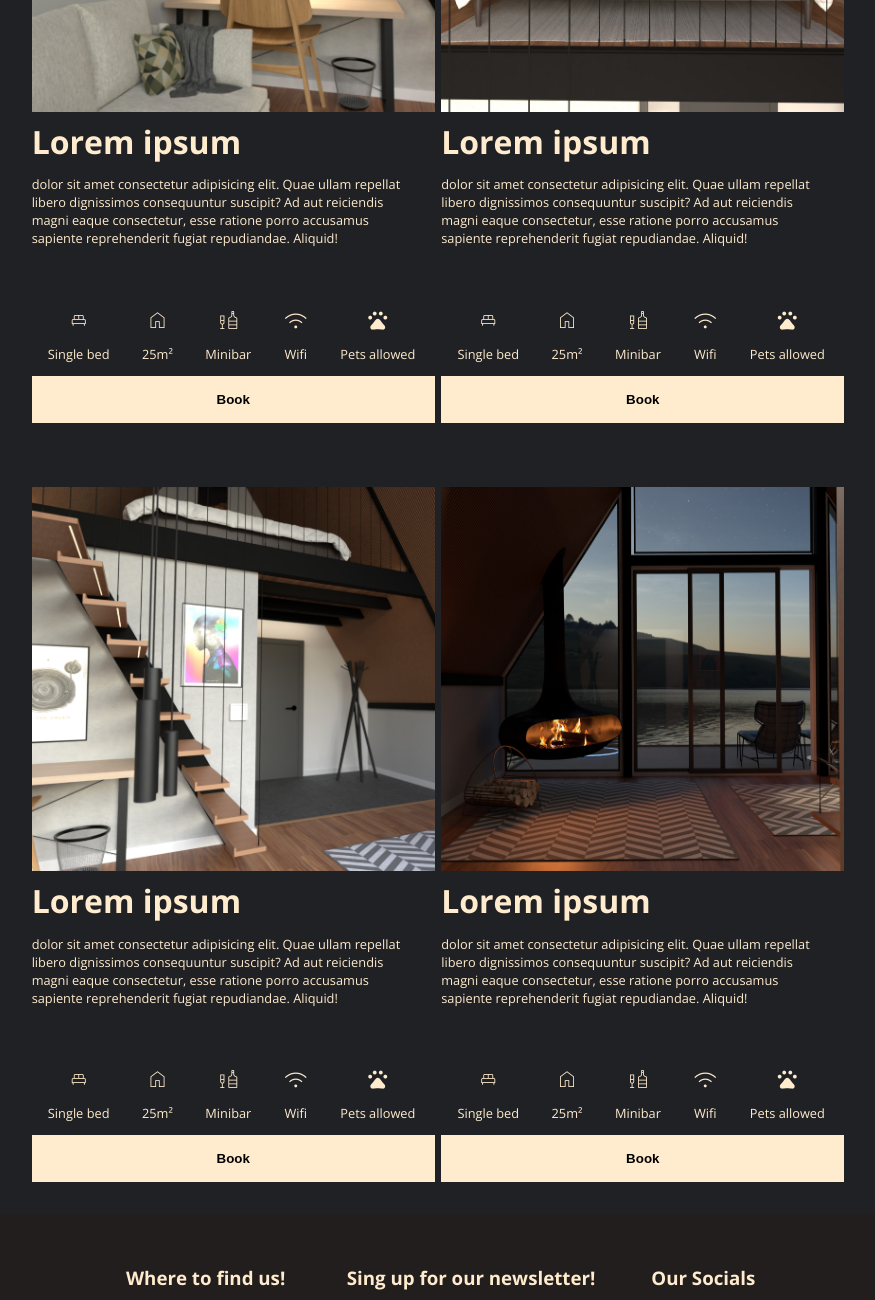
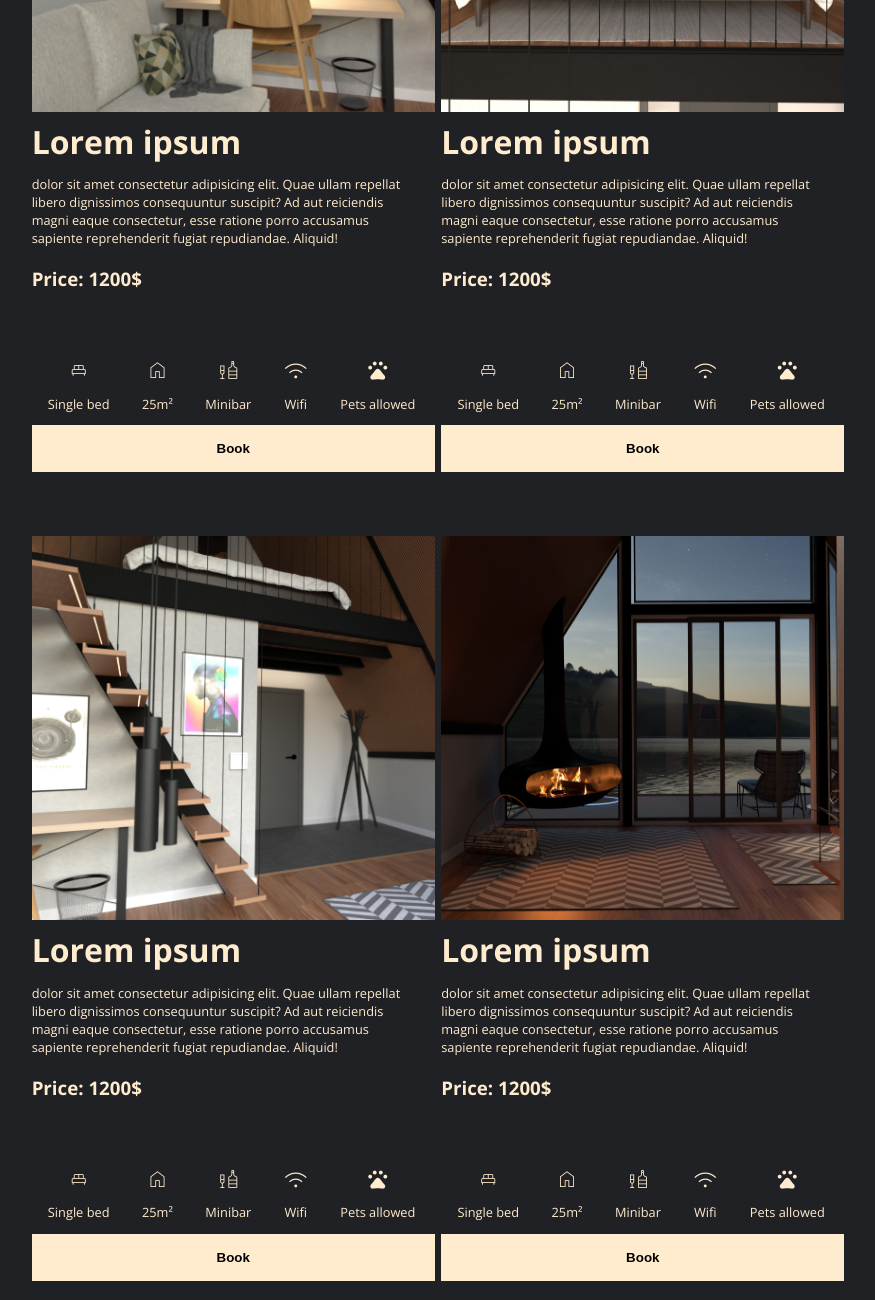
Before and after one commit to ElinCharlotta/Bonz.ai, a plain HTML site: page booking/booking.html in a window 1280 px wide. Shown: the part 657-1957 px from the top of the page, without its empty margins (202-1077 px from the left). Drawn offline with nearby package versions, Linux system fonts and the light colour scheme.

Commit message:
added price

```diff
--- a/CSS/styles.css
+++ b/CSS/styles.css
@@ -417,6 +417,8 @@ p {
     height: 2.8rem;
   }
 
+
+
   .wrapper-about {
     grid-template-columns: 100%;
     grid-template-areas:
--- a/booking/booking.html
+++ b/booking/booking.html
@@ -79,6 +79,8 @@
                         eaque consectetur, esse ratione porro accusamus sapiente
                         reprehenderit fugiat repudiandae. Aliquid!
                     </p>
+                    <h3>Price: 1200$</h3>
+
                 </article>
                 <article class="rooms__symbols">
                     <article class="rooms__symbols-align">
@@ -120,6 +122,8 @@
                         eaque consectetur, esse ratione porro accusamus sapiente
                         reprehenderit fugiat repudiandae. Aliquid!
                     </p>
+                    <h3>Price: 1200$</h3>
+
                 </article>
                 <article class="rooms__symbols">
                     <article class="rooms__symbols-align">
@@ -162,6 +166,8 @@
                         eaque consectetur, esse ratione porro accusamus sapiente
                         reprehenderit fugiat repudiandae. Aliquid!
                     </p>
+                    <h3>Price: 1200$</h3>
+
                 </article>
                 <article class="rooms__symbols">
                     <article class="rooms__symbols-align">
@@ -204,6 +210,7 @@
                         eaque consectetur, esse ratione porro accusamus sapiente
                         reprehenderit fugiat repudiandae. Aliquid!
                     </p>
+                    <h3>Price: 1200$</h3>
                 </article>
                 <article class="rooms__symbols">
                     <article class="rooms__symbols-align">
```
